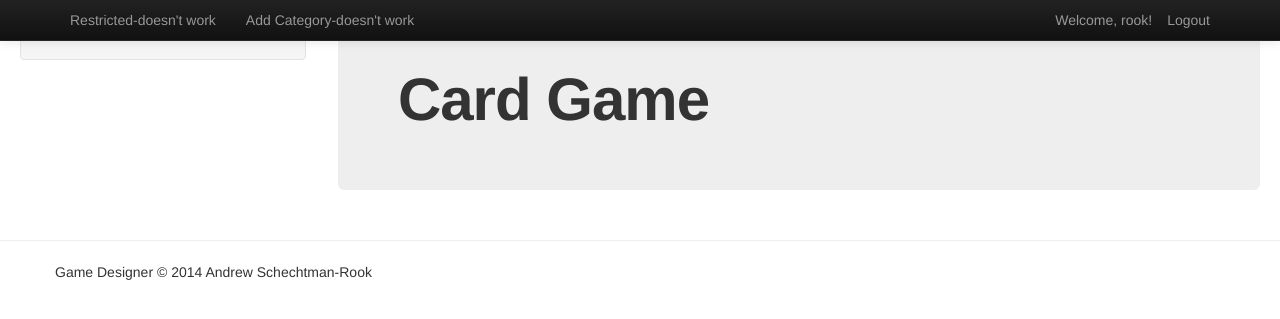
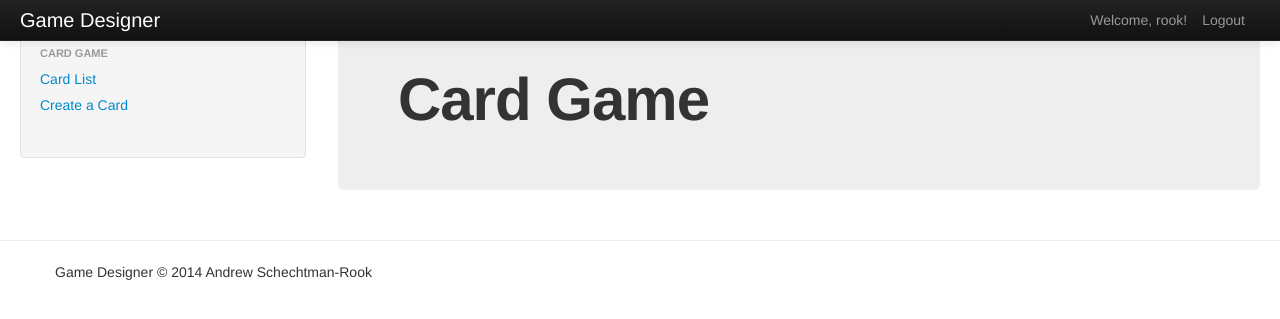
Before and after one commit to AndrewRook/game_designer, a Django app: page /card_game/ in a window 1280 px wide. Shown: the top 319 px of the page. Run offline with Django 3.2, Linux system fonts and the light colour scheme; a user stored in the database is signed in; parts of the project's set-up code (start-up, migrations or seed data) failed here and were passed over; some libraries are stand-ins or nearby versions.

Commit message:
Working on Adding Card form

```diff
--- a/card_game/models.py
+++ b/card_game/models.py
@@ -1,4 +1,5 @@
 from django.db import models
+from user_control.models import UserProfile
 
 # Create your models here.
 class Card(models.Model):
@@ -12,6 +13,8 @@ class Card(models.Model):
     text = models.TextField()
     power = models.IntegerField(default=0)
     toughness = models.IntegerField(default=1)
+    change_author = models.ForeignKey(UserProfile)
+    change_date = models.DateField(auto_now_add=True)
 
     def __unicode__(self):
         return self.name
--- a/card_game/templates/card_game/index.html
+++ b/card_game/templates/card_game/index.html
@@ -1,4 +1,4 @@
-{% extends 'base.html' %}
+{% extends 'card_game/navs.html' %}
 
 {% block title %}Card Game{% endblock %}
 
--- /dev/null
+++ b/card_game/templates/card_game/navs.html
@@ -0,0 +1,9 @@
+{% extends 'base.html' %}
+
+{% block side_nav_block %}
+<li class="nav-header">Card Game</li>
+<li><a href="/card_game/card_list">Card List</a></li>
+{% if user.is_authenticated %}
+<li><a href="/card_game/add_card">Create a Card</a></li>
+{% endif %}
+{% endblock %}
--- a/card_game/urls.py
+++ b/card_game/urls.py
@@ -6,4 +6,5 @@ from django.conf import settings
 urlpatterns = patterns('',
                        url(r'^$', views.index, name='index'),
                        #url(r'^restricted$', views.restricted, name='restricted'),
+                       url(r'^add_card$', views.add_card, name='add card'),
                        )
--- a/card_game/views.py
+++ b/card_game/views.py
@@ -5,6 +5,7 @@ from django.utils.http import urlquote
 from django.utils.encoding import iri_to_uri
 from django.contrib.auth import authenticate,login,logout
 from django.contrib.auth.decorators import login_required
+from card_game.forms import CardForm
 import urllib
 
 # Create your views here.
@@ -12,6 +13,11 @@ def index(request):
     context = RequestContext(request)
     return render_to_response('card_game/index.html',{},context)
 
+def add_card(request):
+    context = RequestContext(request)
+
+    return render_to_response('card_game/add_card.html',{'form':CardForm},context)
+
 # @login_required
 # def restricted(request):
 #     return HttpResponse("This page is restricted")
--- a/templates/base.html
+++ b/templates/base.html
@@ -17,13 +17,13 @@
 
   <div class="navbar navbar-inverse navbar-fixed-top">
     <div class="navbar-inner">
-      <div class="container">
+      <div class="container-fluid">
 	<button type="button" class="btn btn-navbar" data-toggle="collapse" data-target=".nav-collapse">
 	  <span class="icon-bar"></span>
 	  <span class="icon-bar"></span>
 	  <span class="icon-bar"></span>
 	</button>
-
+	<li class="brand">Game Designer</li>
 	<div class="nav-collapse collapse">
 	  <u1 class="nav pull-right">
 	    {% if user.is_authenticated %}
@@ -36,8 +36,8 @@
 	  </u1>
 	  <u1 class="nav">
 	    {% if user.is_authenticated %}
-	    <li><a href="/rango/restricted/">Restricted-doesn't work</a></li>
-	    <li><a href="/rango/add_category/">Add Category-doesn't work</a></li>
+	    <!--<li><a href="/rango/restricted/">Restricted-doesn't work</a></li>
+	    <li><a href="/rango/add_category/">Add Category-doesn't work</a></li>-->
 	    {% endif %}
 	  </u1>
 	</div>
@@ -50,7 +50,13 @@
   <div class="row-fluid">
     <div class="span3">
       <div class="well sidebar-nav">
-	<!-- Empty for now -->
+	<u1 class="nav nav-list">
+	  <!-- <li class="nav-header">wooo</li> -->
+	  <!-- <li class="sidebar-brand">hello</li> -->
+	  <!-- <li>world</li> -->
+	  {% block side_nav_block %}
+	  {% endblock %}
+	</u1>
       </div>
       <!--/.well -->
     </div>
```
Also changed, not shown: card_game/forms.py (added, +37 -0 lines), card_game/templates/card_game/add_card.html (added, +27 -0 lines), card_game/card_game.db, card_game/migrations/0004_auto__add_field_card_change_author__add_field_card_change_date.py (added).
